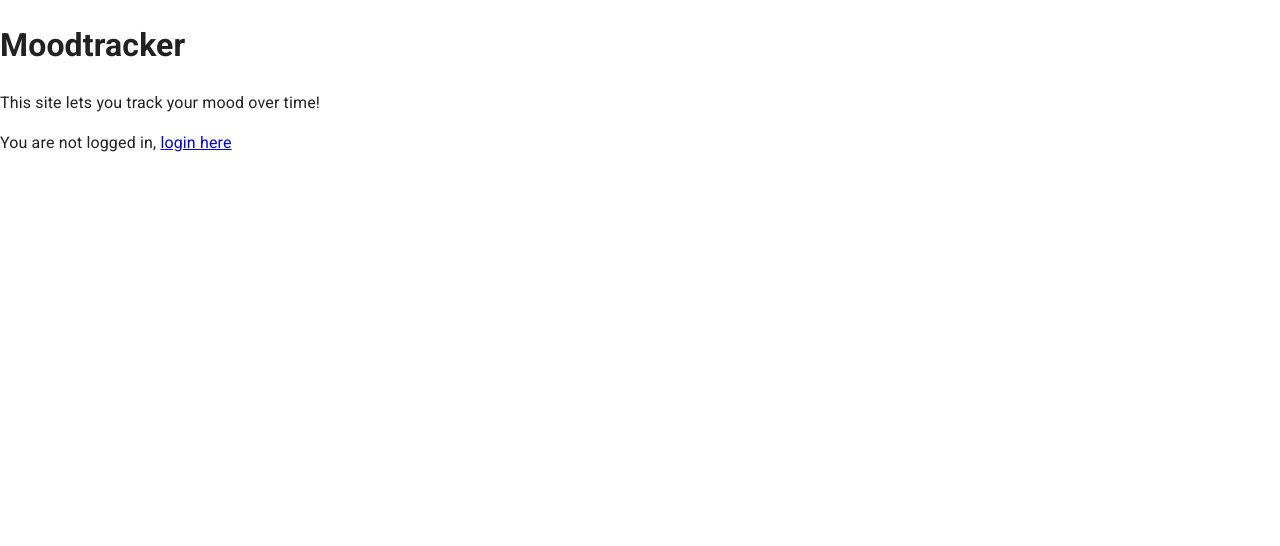
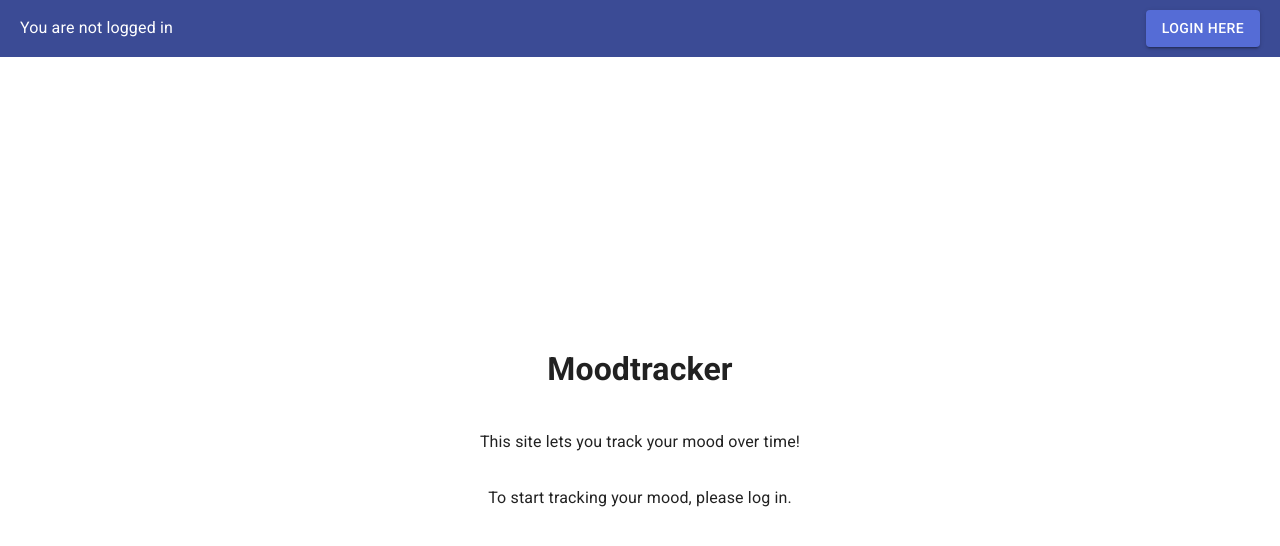
Before and after one commit to rossmassey-moodtracker/moodtracker-ui, a React (Create React App) app: page / in a window 1280 px wide. Shown: the top 546 px of the page. Built offline with nearby package versions, Linux system fonts and the light colour scheme.

Commit message:
improve homepage

```diff
--- a/src/App.js
+++ b/src/App.js
@@ -1,6 +1,5 @@
 import { BrowserRouter as Router, Route, Routes } from 'react-router-dom';
 import * as React from 'react';
-import CssBaseline from '@mui/material/CssBaseline';
 
 import './App.css';
 
@@ -13,8 +12,6 @@ import { AuthProvider } from './contexts/AuthContext';
 
 function App() {
     return (
-        <React.Fragment>
-            <CssBaseline/>
         <AuthProvider>
             <Router>
                 <Routes>
@@ -28,7 +25,6 @@ function App() {
                 </Routes>
             </Router>
         </AuthProvider>
-        </React.Fragment>
     );
 }
 
--- a/src/components/HomePage.js
+++ b/src/components/HomePage.js
@@ -1,12 +1,37 @@
-/**
- * Component: HomePage
- *
- * Main page
- */
 import { useContext } from 'react';
-import { Link } from 'react-router-dom';
+import { Link as RouterLink } from 'react-router-dom';
 import { AuthContext } from '../contexts/AuthContext';
 import { clearAuthStorage } from '../services/auth';
+import Button from '@mui/material/Button';
+import { styled } from '@mui/system';
+
+const HomeContainer = styled('div')(({ theme }) => ({
+    display: 'flex',
+    flexDirection: 'column',
+    alignItems: 'center',
+    justifyContent: 'center',
+    height: '100vh',
+    paddingTop: '50px',
+    backgroundColor: theme.palette.background.default,
+}));
+
+const AuthBar = styled('div')(({ theme }) => ({
+    position: 'fixed',
+    top: 0,
+    left: 0,
+    width: '100%',
+    backgroundColor: theme.palette.primary.dark,
+    color: theme.palette.primary.contrastText,
+    padding: '10px 20px',
+    display: 'flex',
+    justifyContent: 'space-between',
+    alignItems: 'center',
+}));
+
+const StyledLink = styled(RouterLink)(({ theme }) => ({
+    textDecoration: 'none',
+    color: theme.palette.primary.contrastText,
+}));
 
 const HomePage = () => {
     const { isAuthenticated, setIsAuthenticated, authenticatedUser } = useContext(AuthContext);
@@ -17,32 +42,43 @@ const HomePage = () => {
     };
 
     return (
-        <div>
+        <>
+            <AuthBar>
+                {isAuthenticated ? (
+                    <>
+                        <span>Logged in as {authenticatedUser}</span>
+                        <Button onClick={handleLogout} variant="contained" color="secondary">Log out</Button>
+                    </>
+                ) : (
+                    <>
+                        <span>You are not logged in</span>
+                        <StyledLink to="/login">
+                            <Button variant="contained" color="primary">Login here</Button>
+                        </StyledLink>
+                    </>
+                )}
+            </AuthBar>
+            <HomeContainer>
                 <h1>Moodtracker</h1>
                 <p>This site lets you track your mood over time!</p>
                 {isAuthenticated ? (
-                <AuthenticatedView user={authenticatedUser} onLogout={handleLogout}/>
+                    <AuthenticatedView/>
                 ) : (
                     <UnauthenticatedView/>
                 )}
-        </div>
+            </HomeContainer>
+        </>
     );
 };
 
-const AuthenticatedView = ({ user, onLogout }) => (
-    <div>
-        <p>You are logged in as {user}!</p>
-        <Link to="/moods">Moods</Link>
-        <div style={{ paddingTop: '10px' }}>
-            <button onClick={onLogout}>Log out</button>
-        </div>
-    </div>
+const AuthenticatedView = () => (
+    <StyledLink to="/moods">
+        <Button variant="contained" color="primary">Moods</Button>
+    </StyledLink>
 );
 
 const UnauthenticatedView = () => (
-    <div>
-        <p>You are not logged in, <Link to="/login">login here</Link></p>
-    </div>
+    <p>To start tracking your mood, please log in.</p>
 );
 
 export default HomePage;
--- /dev/null
+++ b/src/components/theme.js
@@ -0,0 +1,19 @@
+import { red } from '@mui/material/colors';
+import { createTheme } from '@mui/material/styles';
+
+// A custom theme for this app
+const theme = createTheme({
+    palette: {
+        primary: {
+            main: '#556cd6',
+        },
+        secondary: {
+            main: '#19857b',
+        },
+        error: {
+            main: red.A400,
+        },
+    },
+});
+
+export default theme;
--- a/src/index.js
+++ b/src/index.js
@@ -1,8 +1,10 @@
 import React from 'react';
 import ReactDOM from 'react-dom/client';
-import './index.css';
 import App from './App';
 import reportWebVitals from './reportWebVitals';
+import { ThemeProvider } from '@mui/material/styles';
+import CssBaseline from '@mui/material/CssBaseline';
+import theme from './components/theme';
 import '@fontsource/roboto/300.css';
 import '@fontsource/roboto/400.css';
 import '@fontsource/roboto/500.css';
@@ -10,9 +12,12 @@ import '@fontsource/roboto/700.css';
 
 const root = ReactDOM.createRoot(document.getElementById('root'));
 root.render(
-    <React.StrictMode>
-        <App/>
-    </React.StrictMode>,
+    <ThemeProvider theme={theme}>
+        <React.StrictMode>
+            <CssBaseline/>
+            <App/>
+        </React.StrictMode>
+    </ThemeProvider>,
 );
 
 // If you want to start measuring performance in your app, pass a function
```
Lines whose indentation alone changed are shown as unchanged.
